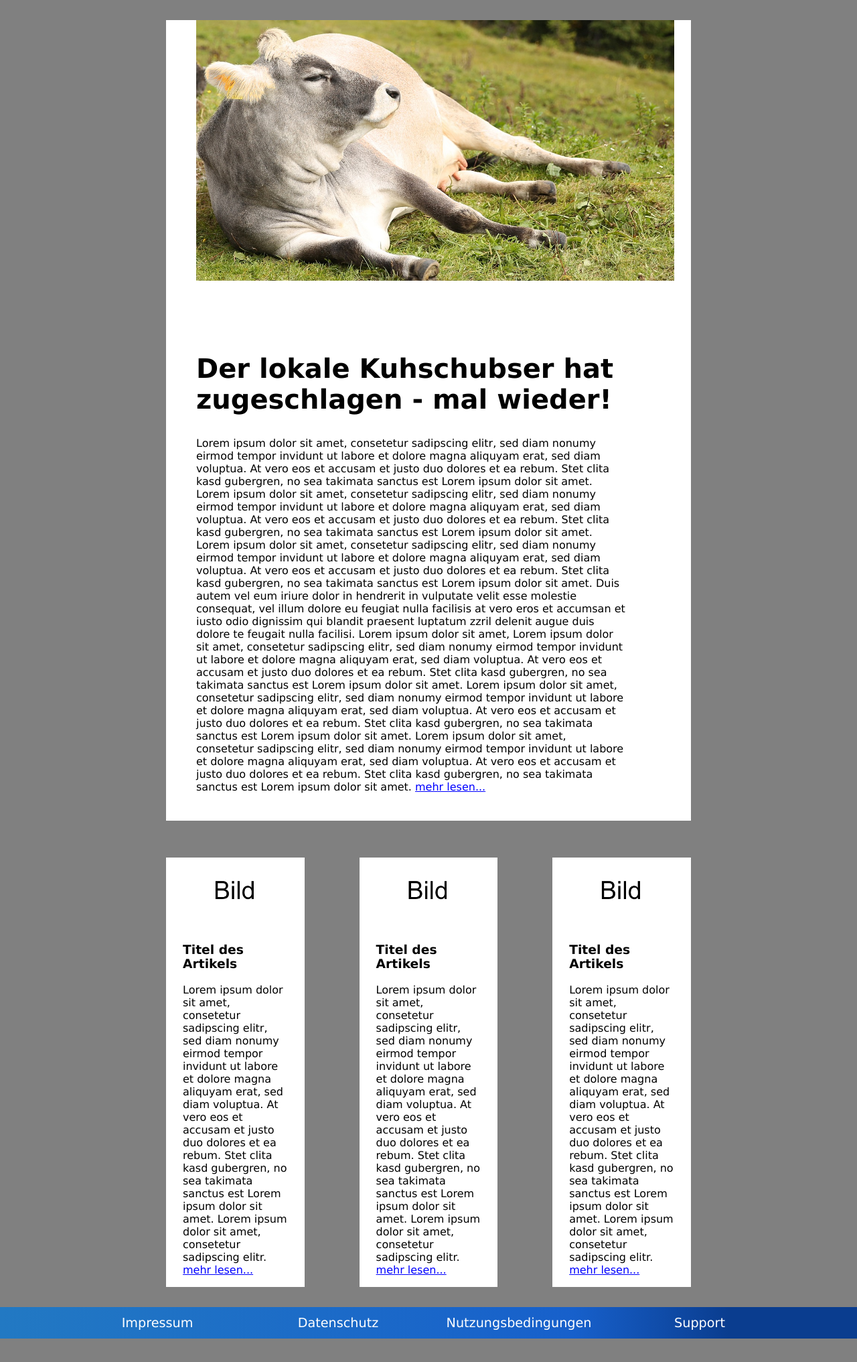
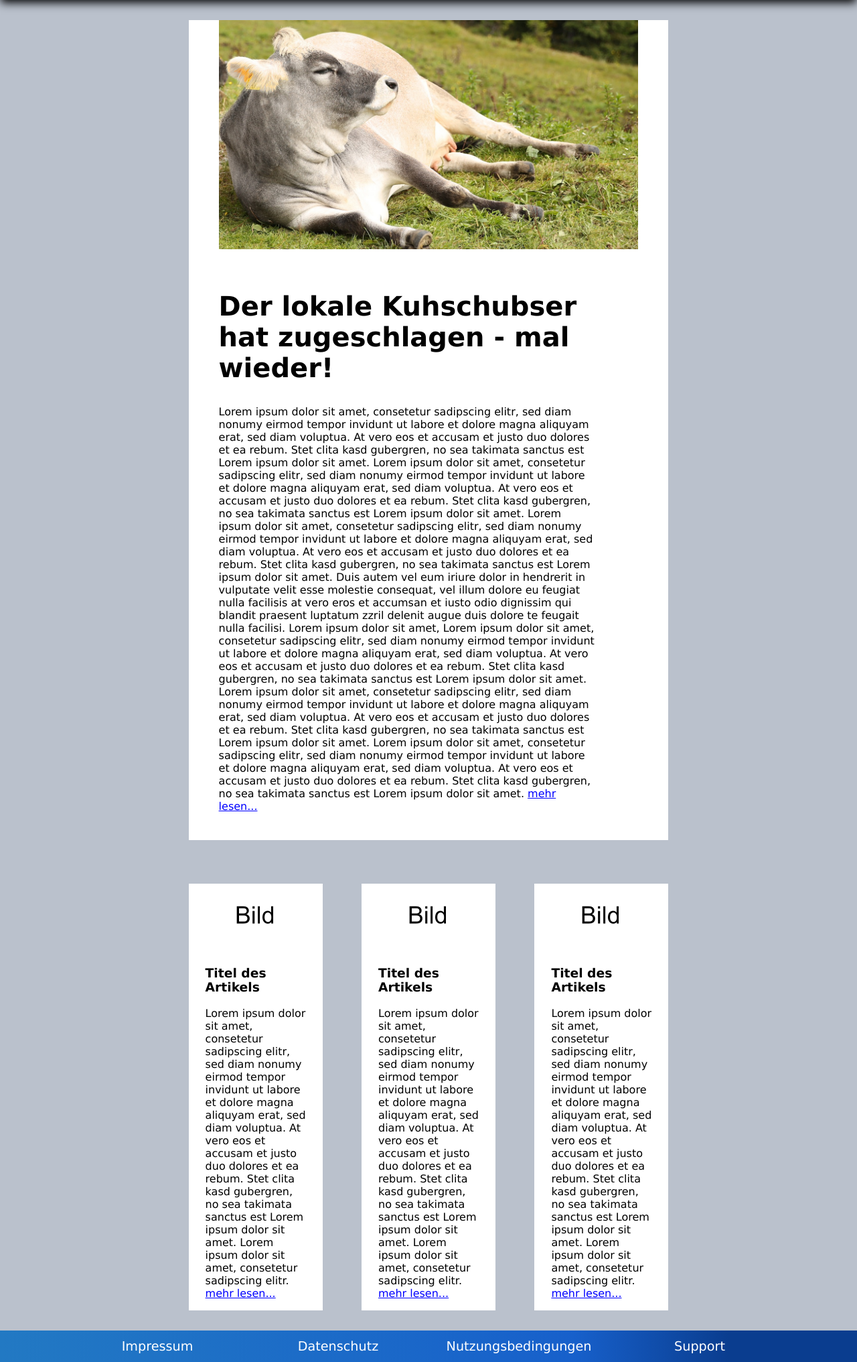
Before and after one commit to Jainzii/KomPol, a PHP site: page /sites/news/overview/newsOverview.html in a window 1280 px wide. Shown: the part 191-2224 px from the top of the page at 67% size. Before the commit the page ends 2189 px from the top, so only its background shows below. Run offline with PHP 8.4, Linux system fonts and the light colour scheme.

Commit message:
- ArtikelÜbersicht bearbeitet

```diff
--- a/css/main.css
+++ b/css/main.css
@@ -12,6 +12,7 @@
     display: flex;
     height: 100%;
     min-height: 100vh;
+    background-color: #bac1cc;
 }
 
 header {
--- a/css/newsOverview.css
+++ b/css/newsOverview.css
@@ -1,17 +1,16 @@
 main {
-    background-color: gray;
+
 }
 
 .highlightedArticle {
     background-color: white;
-    padding: 0px 25px 25px 45px;
+    padding: 0px 25px 25px 25px;
     margin-left: 5%;
     margin-right: 5%;
 }
 
 .highlightedArticle img {
     margin-right: 45px;
-    margin-bottom: 45px;
     max-width: 100%;
     height: auto;
 }
@@ -40,7 +39,7 @@
     min-width: 150px;
     background-color: white;
     padding: 0px 25px 0px 25px;
-    margin-top: 10px;
+    margin-top: 20px;
 }
 
 .standardArtikel > article img {
@@ -59,8 +58,9 @@
 @media screen and (min-width: 800px) {
 
     .highlightedArticle {
-        margin-left: 15%;
-        margin-right: 15%;
+        margin-left: 18%;
+        margin-right: 18%;
+        padding: 0px 45px 25px 45px;
     }
 
     .highlightedArticle h2 {
@@ -72,12 +72,8 @@
     }
 
     .standardArtikel {
-        margin-left: 15%;
-        margin-right: 15%;
-    }
-
-    .standardArtikel article {
-        width: 20%;
+        margin-left: 18%;
+        margin-right: 18%;
     }
 
     .standardArtikel article h3 {
@@ -87,4 +83,18 @@
     .standardArtikel article p {
         font-size: 1em;
     }
+
 }
+
+@media screen and (min-width: 1200px) {
+
+    .standardArtikel {
+        margin-left: 18%;
+        margin-right: 18%;
+    }
+
+    .standardArtikel article {
+        width: 20%;
+    }
+
+}
--- a/sites/news/overview/newsOverview.html
+++ b/sites/news/overview/newsOverview.html
@@ -40,8 +40,8 @@
       <!-- highlighted article -->
       <article class="highlightedArticle">
         <img
-          width="900"
-          height="600"
+          width="1200"
+          height="800"
           src="../../../images/site/kuhBild.jpg"
           alt = "Bild zum Artikel">
         <h2>Der lokale Kuhschubser hat zugeschlagen - mal wieder!</h2>
```
